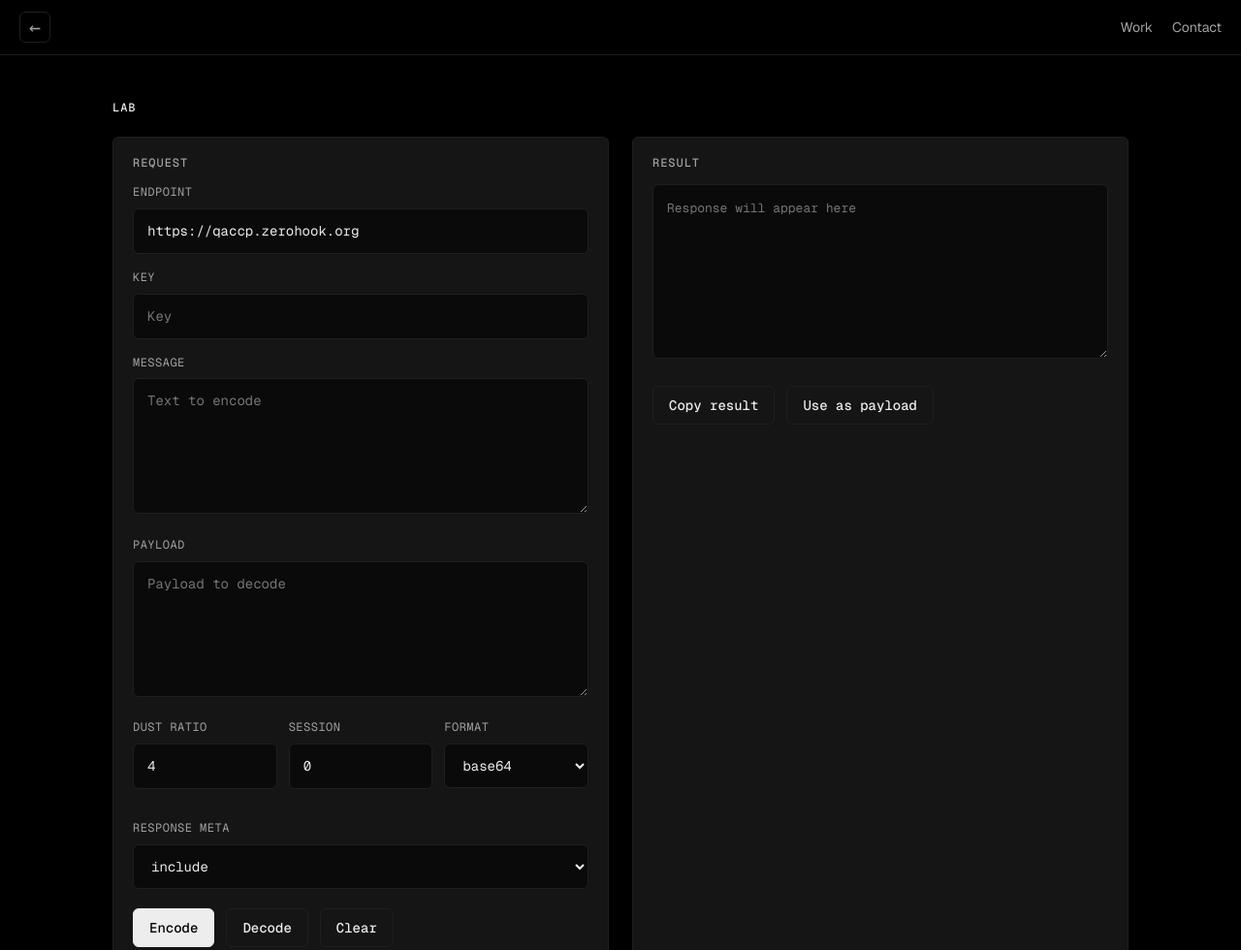
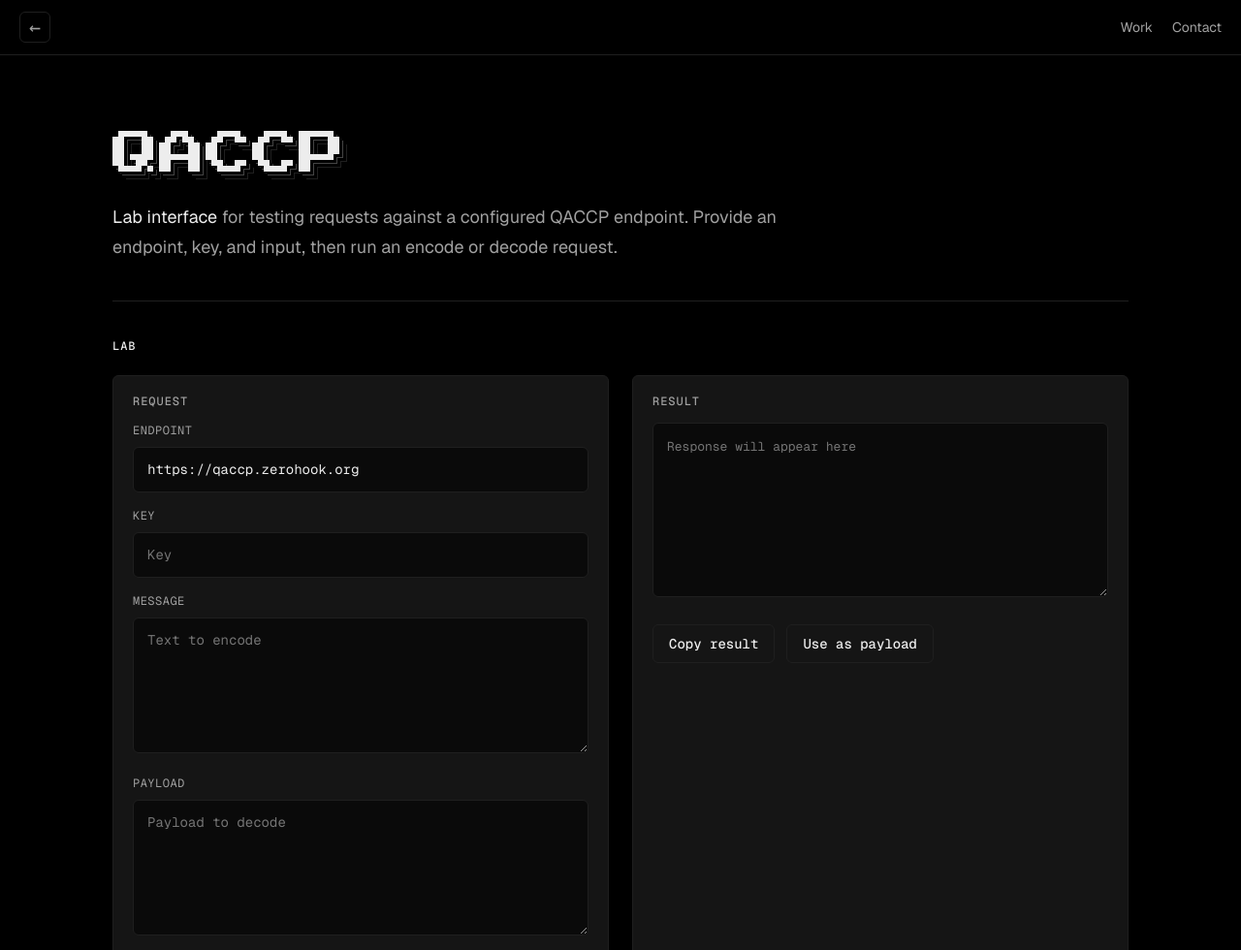
Before and after one commit to CrashizVok/whoami, a plain HTML site: page qaccp.html in a window 1280 px wide. Shown: the top 980 px of the page at 97% size. Drawn offline with nearby package versions, Linux system fonts and the light colour scheme.

Commit message:
Restore QACCP lab hero text

```diff
--- a/qaccp.html
+++ b/qaccp.html
@@ -108,7 +108,15 @@
 		</nav>
 
 		<main class="wrap">
-			<section class="reveal pre" style="padding-top:48px;">
+			<div class="hero reveal pre">
+				<h1 class="pixel">QACCP</h1>
+				<p class="lead">
+					<b>Lab interface</b> for testing requests against a configured QACCP endpoint.
+					Provide an endpoint, key, and input, then run an encode or decode request.
+				</p>
+			</div>
+
+			<section class="reveal pre">
 				<p class="label">Lab</p>
 				<div class="grid">
 					<div class="panel">
```
